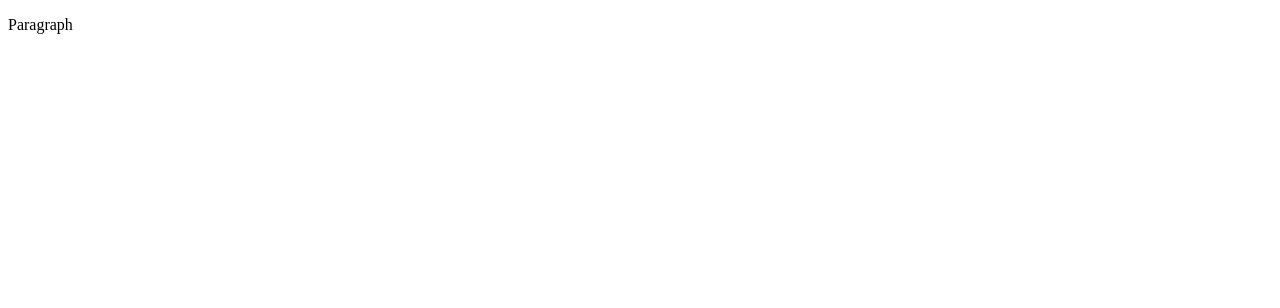
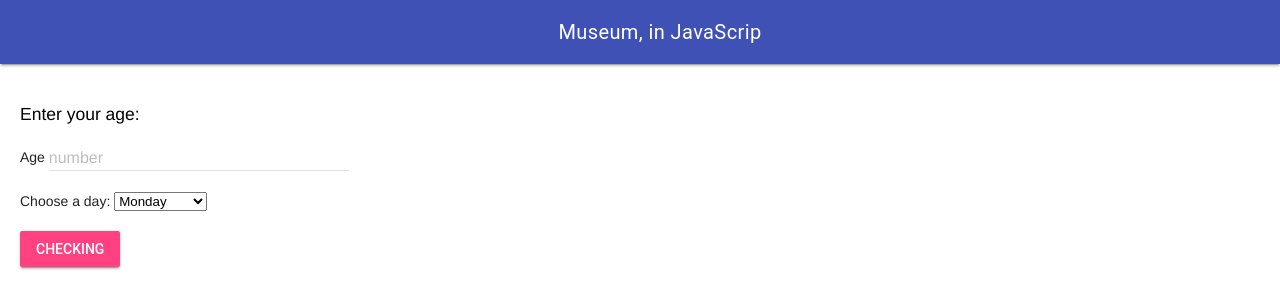
Before and after one commit to MTHS-ICD2O-1-2023/ICD2O-Unit-5-04-dang-2nguyen, a plain HTML site: page index.html in a window 1280 px wide. Drawn offline with nearby package versions, Linux system fonts and the light colour scheme.

Commit message:
ssssssssssssssssssssssssssss

```diff
--- a/css/style.css
+++ b/css/style.css
@@ -2,3 +2,46 @@
 * Created on: Sep 2020
 * This file contains the CSS for index.html
 */
+/* Created by: Dang
+* Created on: Mar 2024
+* This file contains the CSS for index.html
+*/
+
+.mdl-layout__header-row {
+  justify-content: center;
+  padding: 0;
+}
+
+.mdl-layout__content {
+  padding-left: 15pt;
+  padding-right: 15pt;
+  padding-top: 15pt;
+}
+
+.mdl-textfield__error {
+  color: lightgreen;
+}
+
+.page-content {
+  color: black;
+  font-family: Helvetica, Arial, sans-serif;
+  font-size: 1.25rem;
+
+}
+
+.page-content-answer {
+  color: rgb(0 0 0);
+  font-family: Helvetica, Arial, sans-serif;
+  font-size: 1.25rem;
+}
+
+#imga {
+  height: auto;
+  width: 250px;
+  float: right;
+  margin-top: 80px;
+}
+
+body {
+  background-color: white;
+}
--- a/index.html
+++ b/index.html
@@ -1,9 +1,66 @@
 <!DOCTYPE html>
 <html>
-  <head>
-    <title>Title</title>
-  </head>
-  <body>
-    <p>Paragraph</p>
-  </body>
+<head>
+  <meta charset="utf-8" />
+  <meta name="description" content="Museum, in JavaScript" />
+  <meta name="keywords" content="mths, ics2o" />
+  <meta name="author" content="Dang" />
+  <meta name="viewport" content="width=device-width, initial-scale=1.0" />
+  <link rel="stylesheet" href="./css/style.css" />
+  <link rel="stylesheet" href="https://fonts.googleapis.com/icon?family=Material+Icons" />
+  <link rel="stylesheet" href="https://code.getmdl.io/1.3.0/material.indigo-pink.min.css" />
+  <link rel="apple-touch-icon" sizes="180x180" href="apple-touch-icon.png" />
+  <link rel="icon" type="image/png" sizes="32x32" href="favicon-32x32.png" />
+  <link rel="icon" type="image/png" sizes="16x16" href="favicon-16x16.png" />
+  <link rel="manifest" href="site.webmanifest" />
+  <title>Museum, in JavaScript</title>
+</head>
+<body>
+  <script defer src="https://code.getmdl.io/1.3.0/material.min.js"></script>
+  <script src="./js/script.js"></script>
+  <div class="mdl-layout mdl-js-layout mdl-layout--fixed-header">
+    <header class="mdl-layout__header">
+      <div class="mdl-layout__header-row">
+        <span class="mdl-layout-title">Museum, in JavaScrip</span>
+      </div>
+    </header>
+    <main class="mdl-layout__content">
+      <br />
+      <div class="page-content">Enter your age: </div>
+      <form action="#">
+        <label>Age</label>
+        <div class="mdl-textfield mdl-js-textfield">
+          <!-- input pattern attribute -->
+          <input class="mdl-textfield__input" type="text" pattern="-?[0-9]*(\.[0-9]+)?" id="number" />
+          <!-- mdl-textfield__label -->
+          <label class="mdl-textfield__label" for="number">number</label>
+          <!-- class "mdl-textfield__error" -->
+          <span class="mdl-textfield__error">Input is not a number.</span>
+        </div>
+        <br />
+        <label for="day">Choose a day:</label>
+        <select name="day" id="day">
+          <option value="Monday">Monday</option>
+          <option value="Tuesday">Tuesday</option>
+          <option value="Wednesday">Wednesday</option>
+          <option value="thursday">Thursday</option>
+          <option value="Friday">Friday</option>
+          <option value="Saturday">Saturday</option>
+          <option value="Sunday">Sunday</option>
+        </select>
+        <br/>
+        <br/>
+        <!-- Accent-colored raised button with ripple -->
+        <button class="mdl-button mdl-js-button mdl-button--raised mdl-js-ripple-effect mdl-button--accent"
+          onclick="checking()">
+          checking
+        </button>
+      </form>
+      <br />
+      <div class="page-content-answer">
+        <div id="result"></div>
+      </div>
+    </main>
+  </div>
+</body>
 </html>
--- a/js/script.js
+++ b/js/script.js
@@ -1,5 +1,16 @@
-// Copyright (c) 2020 Mr. Coxall All rights reserved
+// Copyright (c) 2024 Dang All rights reserved
 //
-// Created by: Mr. Coxall
-// Created on: Sep 2020
+// Created by: Dang
+// Created on: April 2024
 // This file contains the JS functions for index.html
+
+function checking() {
+  const usernumber = parseInt(document.getElementById("number").value)
+  const day = document.getElementById("day").value
+  if ((day == "Tuesday")|| (day == "Thurday")|| (usernumber>12)&& (usernumber<21) )  {
+    document.getElementById("result").innerHTML = "you are eligible student for pricing!"
+  }
+  else {
+    document.getElementById("result").innerHTML = "you must pay regular price"
+  }
+}
```
Also changed, not shown: android-chrome-192x192.png (added), android-chrome-512x512.png (added), apple-touch-icon.png (added), cropped-icon-512x512.png (added), favicon-16x16.png (added), favicon-32x32.png (added), favicon.ico (added), site.webmanifest (added).
